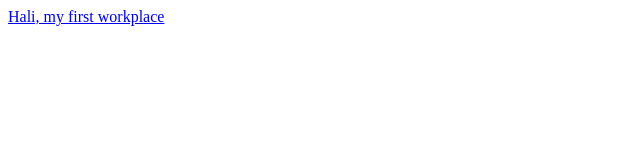
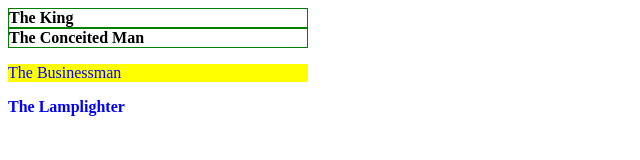
Before and after one commit to CrixusLaca/bristyanlaszlo.github.io, a plain HTML site: page index.html in a window 1280 px wide. Shown: the whole page, without its empty margins (0-640 px from the left). Drawn offline with Linux system fonts and the light colour scheme.

Commit message:
Update index.html

```diff
--- a/index.html
+++ b/index.html
@@ -3,10 +3,17 @@
 <head>
     <meta charset="UTF-8">
     <meta name="viewport" content="width=device-width, initial-scale=1.0">
-    <title>Document</title>
+    <title>The Businessman</title>
+    <link rel="stylesheet" href="./style.css">
 </head>
 <body>
-    <a href="first day/dist/index.html">Hali, my first workplace</a>
-
+    <div class="main">
+        <div class="container">
+            <div id="b325"class="asteroid">The King</div>
+            <div id="asteroidb326">The Conceited Man </div>
+        </div>
+        <p class="asteroidbig">The Businessman</p>
+        <div class="asteroidb329big">The Lamplighter</div>
+    </div>
 </body>
 </html>
```
